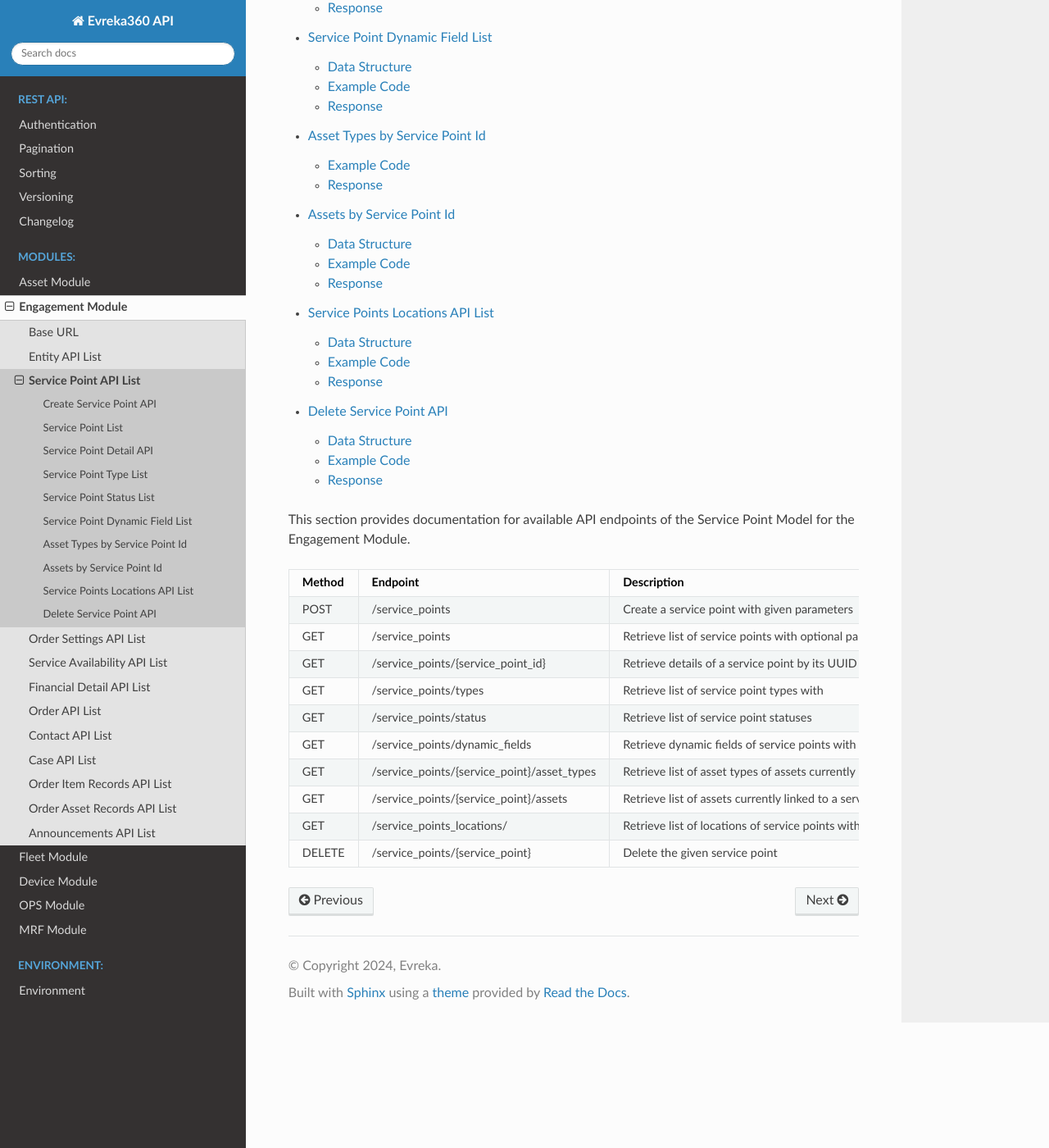
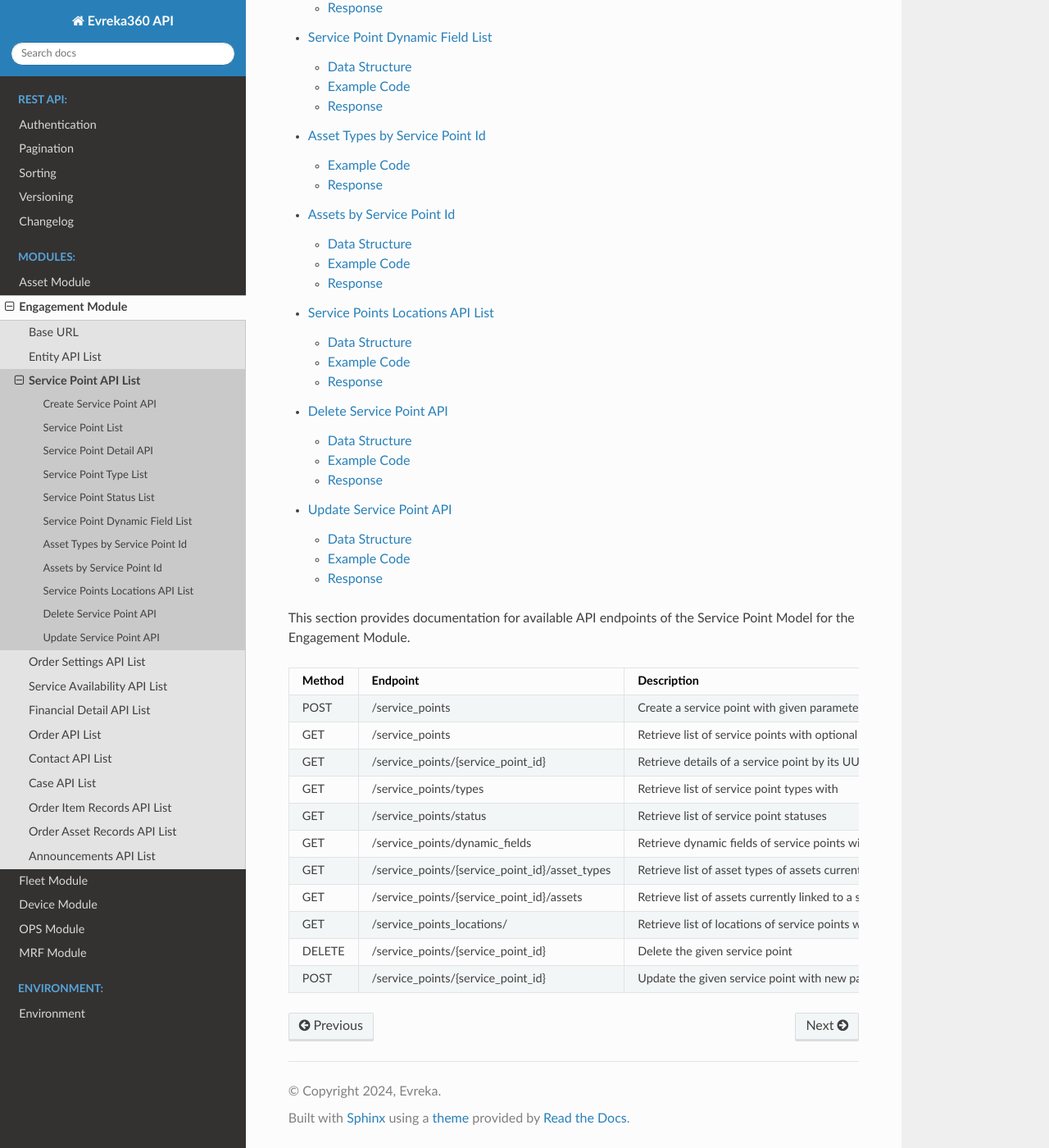
Before and after one commit to evrekadev/evreka-api-doc, a Sphinx documentation site: the page built from source/engagement/service_point/index.rst, in a window 1280 px wide and 1400 px high, scrolled down 774 px. Shown: the whole window at 82% size. Built offline with Sphinx 7.4.7 and the Read the Docs theme 3.1.0, drawn with Linux system fonts in a browser that asks for light colours.

Commit message:
update service point doc

```diff
--- a/source/engagement/service_point/index.rst
+++ b/source/engagement/service_point/index.rst
@@ -15,34 +15,36 @@ Service Point API List
    asset_list
    locations_list
    delete
-
+   update
 
 This section provides documentation for available API endpoints of the Service Point Model for the Engagement Module.
 
 .. table::
 
-   +-----------+---------------------------------------------+-----------------------------------------------------------------------------+
-   | Method    | Endpoint                                    | Description                                                                 |
-   +===========+=============================================+=============================================================================+
-   | POST      | /service_points                             | Create a service point with given parameters                                |
-   +-----------+---------------------------------------------+-----------------------------------------------------------------------------+
-   | GET       | /service_points                             | Retrieve list of service points with optional parameters                    |
-   +-----------+---------------------------------------------+-----------------------------------------------------------------------------+
-   | GET       | /service_points/{service_point_id}          | Retrieve details of a service point by its UUID                             |
-   +-----------+---------------------------------------------+-----------------------------------------------------------------------------+
-   | GET       | /service_points/types                       | Retrieve list of service point types with                                   |
-   +-----------+---------------------------------------------+-----------------------------------------------------------------------------+
-   | GET       | /service_points/status                      | Retrieve list of service point statuses                                     |
-   +-----------+---------------------------------------------+-----------------------------------------------------------------------------+
-   | GET       | /service_points/dynamic_fields              | Retrieve dynamic fields of service points with                              |
-   |           |                                             | optional parameters                                                         |
-   +-----------+---------------------------------------------+-----------------------------------------------------------------------------+
-   | GET       | /service_points/{service_point}/asset_types | Retrieve list of asset types of assets currently linked to a service point  |
-   +-----------+---------------------------------------------+-----------------------------------------------------------------------------+
-   | GET       | /service_points/{service_point}/assets      | Retrieve list of assets currently linked to a service point                 |
-   +-----------+---------------------------------------------+-----------------------------------------------------------------------------+
-   | GET       | /service_points_locations/                  | Retrieve list of locations of service points with optional parameters and   |
-   |           |                                             | no pagination                                                               |
-   +-----------+---------------------------------------------+-----------------------------------------------------------------------------+
-   | DELETE    | /service_points/{service_point}             | Delete the given service point                                              |
-   +-----------+---------------------------------------------+-----------------------------------------------------------------------------+
+   +-----------+------------------------------------------------+-----------------------------------------------------------------------------+
+   | Method    | Endpoint                                       | Description                                                                 |
+   +===========+================================================+=============================================================================+
+   | POST      | /service_points                                | Create a service point with given parameters                                |
+   +-----------+------------------------------------------------+-----------------------------------------------------------------------------+
+   | GET       | /service_points                                | Retrieve list of service points with optional parameters                    |
+   +-----------+------------------------------------------------+-----------------------------------------------------------------------------+
+   | GET       | /service_points/{service_point_id}             | Retrieve details of a service point by its UUID                             |
+   +-----------+------------------------------------------------+-----------------------------------------------------------------------------+
+   | GET       | /service_points/types                          | Retrieve list of service point types with                                   |
+   +-----------+------------------------------------------------+-----------------------------------------------------------------------------+
+   | GET       | /service_points/status                         | Retrieve list of service point statuses                                     |
+   +-----------+------------------------------------------------+-----------------------------------------------------------------------------+
+   | GET       | /service_points/dynamic_fields                 | Retrieve dynamic fields of service points with                              |
+   |           |                                                | optional parameters                                                         |
+   +-----------+------------------------------------------------+-----------------------------------------------------------------------------+
+   | GET       | /service_points/{service_point_id}/asset_types | Retrieve list of asset types of assets currently linked to a service point  |
+   +-----------+------------------------------------------------+-----------------------------------------------------------------------------+
+   | GET       | /service_points/{service_point_id}/assets      | Retrieve list of assets currently linked to a service point                 |
+   +-----------+------------------------------------------------+-----------------------------------------------------------------------------+
+   | GET       | /service_points_locations/                     | Retrieve list of locations of service points with optional parameters and   |
+   |           |                                                | no pagination                                                               |
+   +-----------+------------------------------------------------+-----------------------------------------------------------------------------+
+   | DELETE    | /service_points/{service_point_id}             | Delete the given service point                                              |
+   +-----------+------------------------------------------------+-----------------------------------------------------------------------------+
+   | POST      | /service_points/{service_point_id}             | Update the given service point with new parameters                          |
+   +-----------+------------------------------------------------+-----------------------------------------------------------------------------+
```
Also changed, not shown: source/engagement/service_point/update.rst (added, +128 -0 lines).
